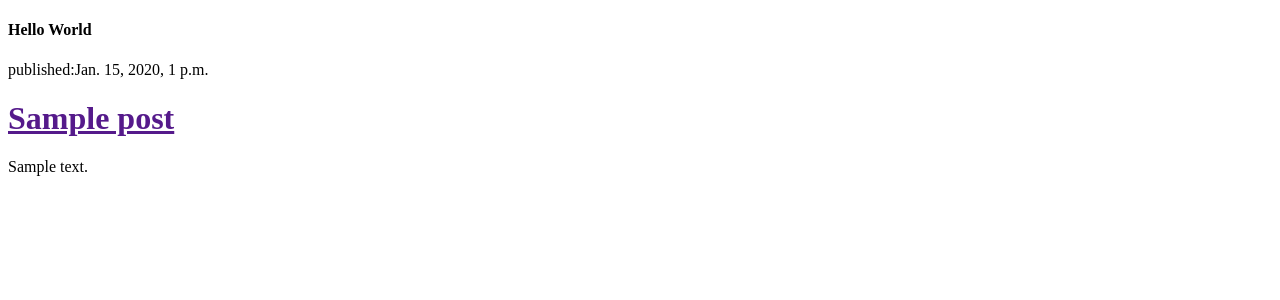
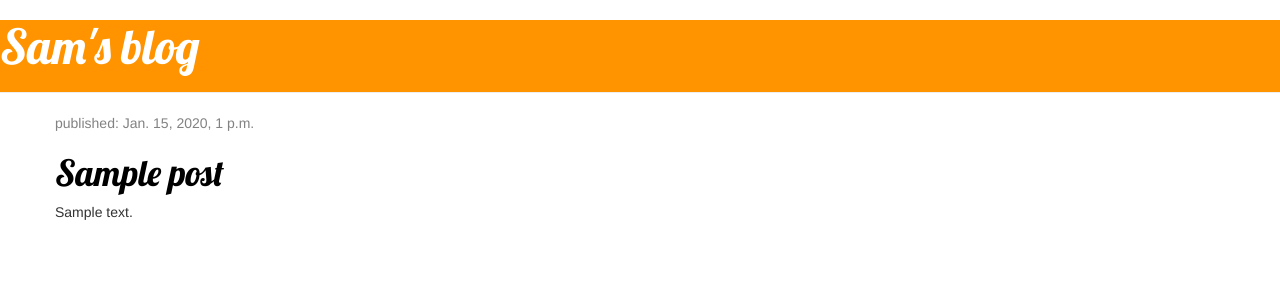
Before and after one commit to sammxuser/my-first-blog, a Django app: template mysite/blog/templates/blog/post_list.html in a window 1280 px wide. Shown: the top 300 px of the page. Run offline with Django 3.2, Linux system fonts and the light colour scheme; the template is opened without the code that fills it: values that come from a table or form of the project are taken from there, others are empty; tables that the repository leaves empty hold one stand-in row (values such as "Sample post"); some libraries are stand-ins or nearby versions.

Commit message:
Added view and template for detailed blog post as well as CSS for the site.

```diff
--- /dev/null
+++ b/mysite/blog/static/css/blog.css
@@ -0,0 +1,53 @@
+body{
+  padding-left: 15x;
+}
+h1 a {
+  color:#FCA205;
+  font-family: 'Lobster';
+}
+.page-header{
+  background-color: #ff9400;
+  margin-top: 0;
+  padding: 20px 20px 20px 40x;
+}
+
+.page-header h1,.page-header h1 a,.page-header h1 a:visited,.page-header h1 a:active{
+  color: #ffffff;
+  font-size: 36pt;
+  text-decoration: none;
+}
+
+.content {
+    margin-left: 40px;
+}
+
+h1, h2, h3, h4 {
+    font-family: 'Lobster', cursive;
+}
+
+.date {
+    color: #828282;
+}
+
+.save {
+    float: right;
+}
+
+.post-form textarea, .post-form input {
+    width: 100%;
+}
+
+.top-menu, .top-menu:hover, .top-menu:visited {
+    color: #ffffff;
+    float: right;
+    font-size: 26pt;
+    margin-right: 20px;
+}
+
+.post {
+    margin-bottom: 70px;
+}
+
+.post h1 a, .post h1 a:visited {
+    color: #000000;
+}
--- /dev/null
+++ b/mysite/blog/templates/blog/base.html
@@ -0,0 +1,23 @@
+{% load staticfiles %}
+<html>
+    <head>
+        <title>Sam's blog</title>
+        <link rel="stylesheet" href="//maxcdn.bootstrapcdn.com/bootstrap/3.2.0/css/bootstrap.min.css">
+        <link rel="stylesheet" href="//maxcdn.bootstrapcdn.com/bootstrap/3.2.0/css/bootstrap-theme.min.css">
+        <link href='//fonts.googleapis.com/css?family=Lobster&subset=latin,latin-ext' rel='stylesheet' type='text/css'>
+        <link rel="stylesheet" href="{% static 'css/blog.css' %}">
+    </head>
+    <body>
+        <div class="page-header">
+            <h1><a href="/">Sam's blog</a></h1>
+        </div>
+        <div class="content container">
+            <div class="row">
+                <div class="col-md-8">
+                {% block content %}
+                {% endblock %}
+                </div>
+            </div>
+        </div>
+    </body>
+</html>
--- a/mysite/blog/templates/blog/post_list.html
+++ b/mysite/blog/templates/blog/post_list.html
@@ -1,14 +1,12 @@
-<!doctype html>
-<html>
-<head><title>Sam's Blog</title></head>
-<body>
-  <h4> Hello World</h4>
-  {% for post in posts%}
-    <div>
-      <p>published:{{post.published_date}}</p>
-      <h1><a href="">{{post.title}}</a></h1>
-      <p>{{post.text|linebreaks}}</p>
-    </div>
-    {%endfor%}
-  </body>
-</html>
+{%extends 'blog/base.html'%}
+        {%block content %}
+            {% for post in posts %}
+                <div class="post">
+                    <div class="date">
+                        <p>published: {{ post.published_date }}</p>
+                    </div>
+                    <h1><a href="{% url 'post_detail' pk=post.pk %}">{{ post.title }}</a></h1>
+                    <p>{{ post.text|linebreaks }}</p>
+                </div>
+            {% endfor %}
+          {% endblock %}
--- a/mysite/blog/urls.py
+++ b/mysite/blog/urls.py
@@ -3,4 +3,5 @@ from . import views
 
 urlpatterns=[
     url(r'^$',views.post_list,name='post_list'),
+    url(r'^post/(?P<pk>\d+)/$',views.post_detail,name='post_detail'),
 ]
--- a/mysite/blog/views.py
+++ b/mysite/blog/views.py
@@ -1,9 +1,13 @@
-from django.shortcuts import render
+from django.shortcuts import render,get_object_or_404
 from django.utils import timezone
 from .models import Post
 
 
 # Create your views here.
+def post_detail(request,pk):
+    post=get_object_or_404(Post,pk=pk)
+    return render(request,'blog/post_detail.html',{'post':post})
+
 def post_list(request):
     posts=Post.objects.filter(published_date__lte=timezone.now()).order_by('published_date')
     return render(request,'blog/post_list.html',{'posts':posts})
```
Also changed, not shown: mysite/blog/templates/blog/post_detail.html (added, +13 -0 lines).
